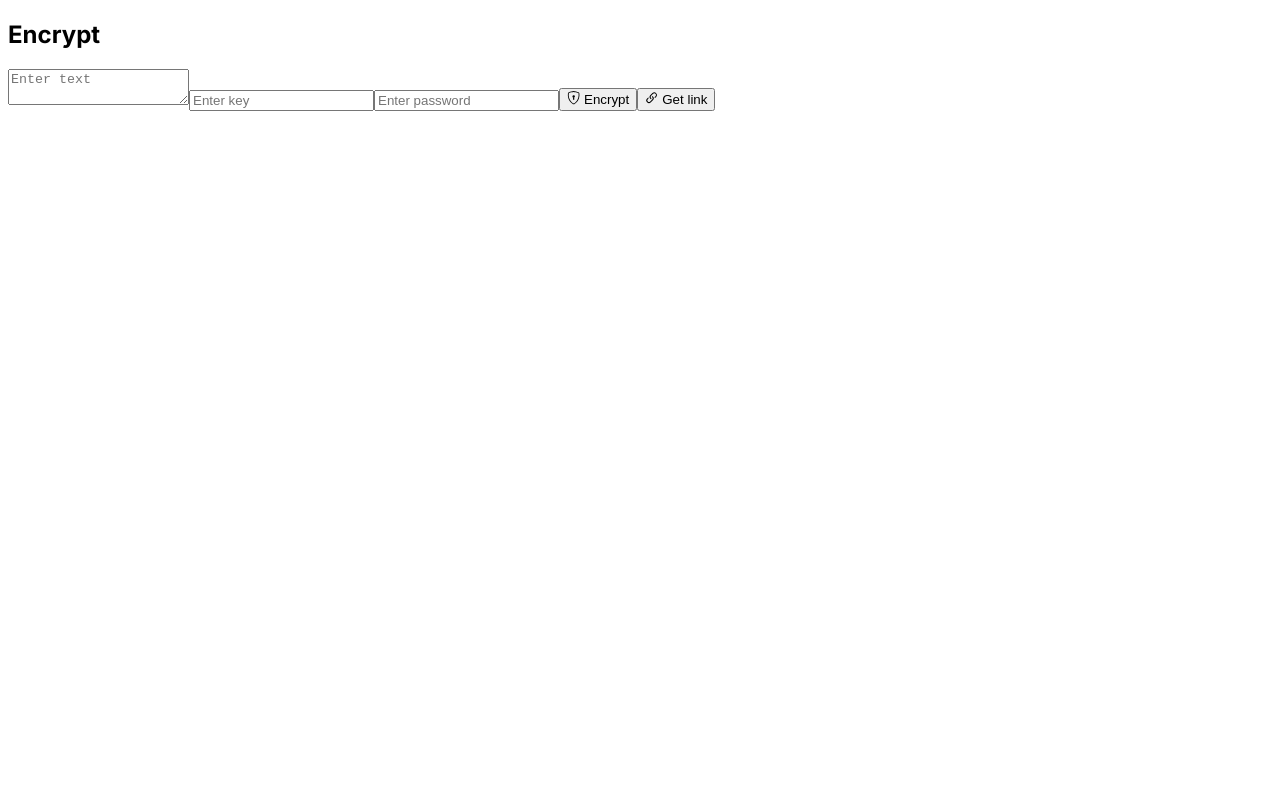
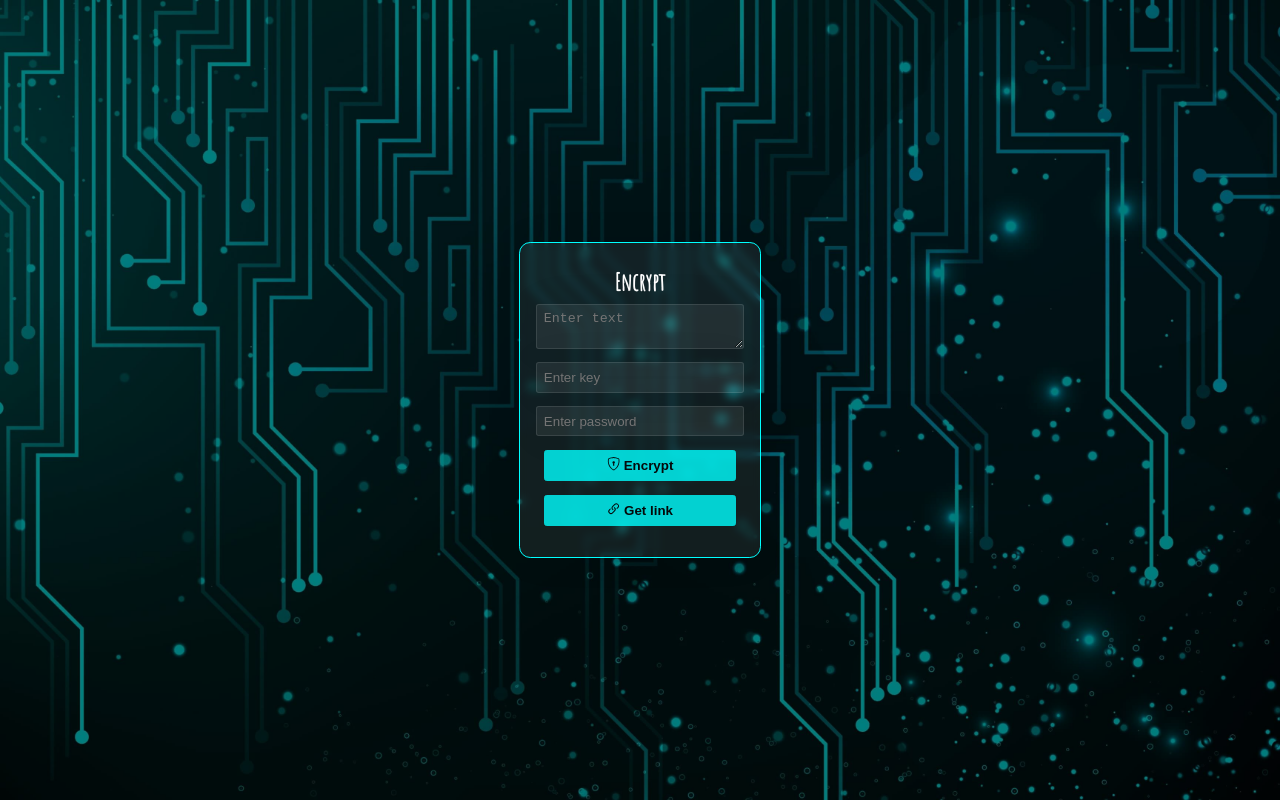
Before and after one commit to ahnayef/caesar-cipher, a Next.js app: page /encrypt in a window 1280 px wide. Built offline with nearby package versions, Linux system fonts and the light colour scheme; a web font is replaced by a local one.

Commit message:
Fix CSS formatting

```diff
--- a/app/(components)/encrypt/encrypt.module.css
+++ b/app/(components)/encrypt/encrypt.module.css
@@ -1,4 +1,4 @@
-/* .encryptMain {
+.encryptMain {
     display: flex;
     justify-content: center;
     align-items: center;
@@ -100,4 +100,4 @@
 }
 .encryptMain .resultArea p{
     padding: 0.5em;
-} */
+}
--- a/app/globals.css
+++ b/app/globals.css
@@ -6,7 +6,7 @@
 @import url('https://fonts.googleapis.com/css2?family=Signika+Negative&display=swap');
 /* font-family: 'Signika Negative', sans-serif; */
 
-/*
+
 :root {
     --background: #020404;
     --primary: #00FFFF;
@@ -56,4 +56,4 @@ body {
 
 a{
     text-decoration: none;
-} */
+}
```
